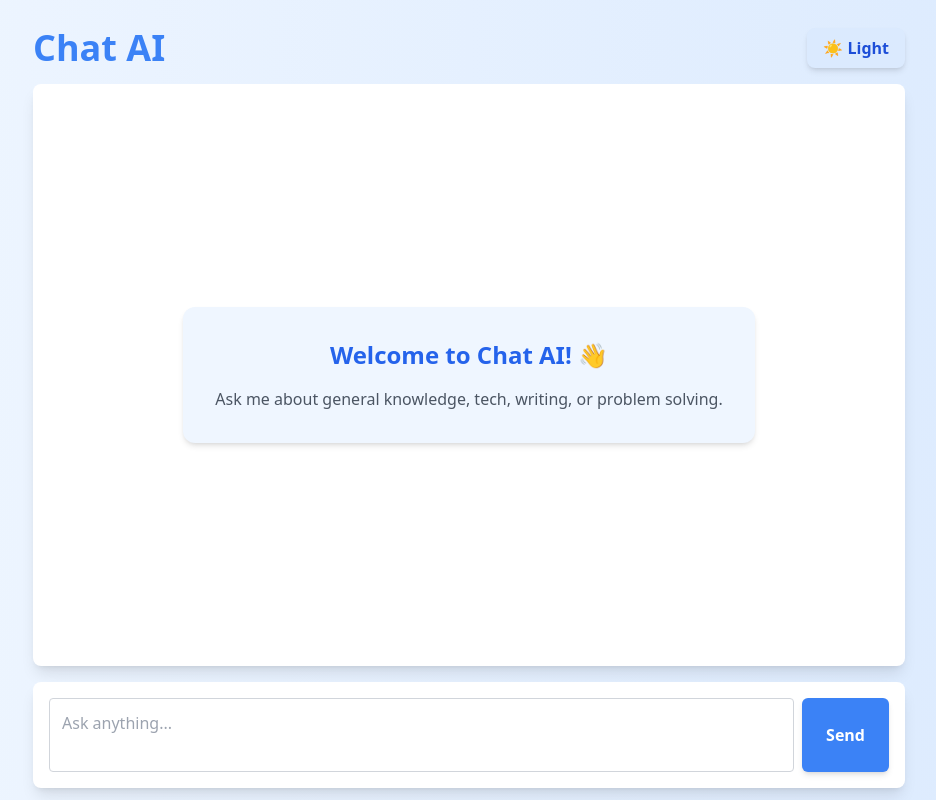
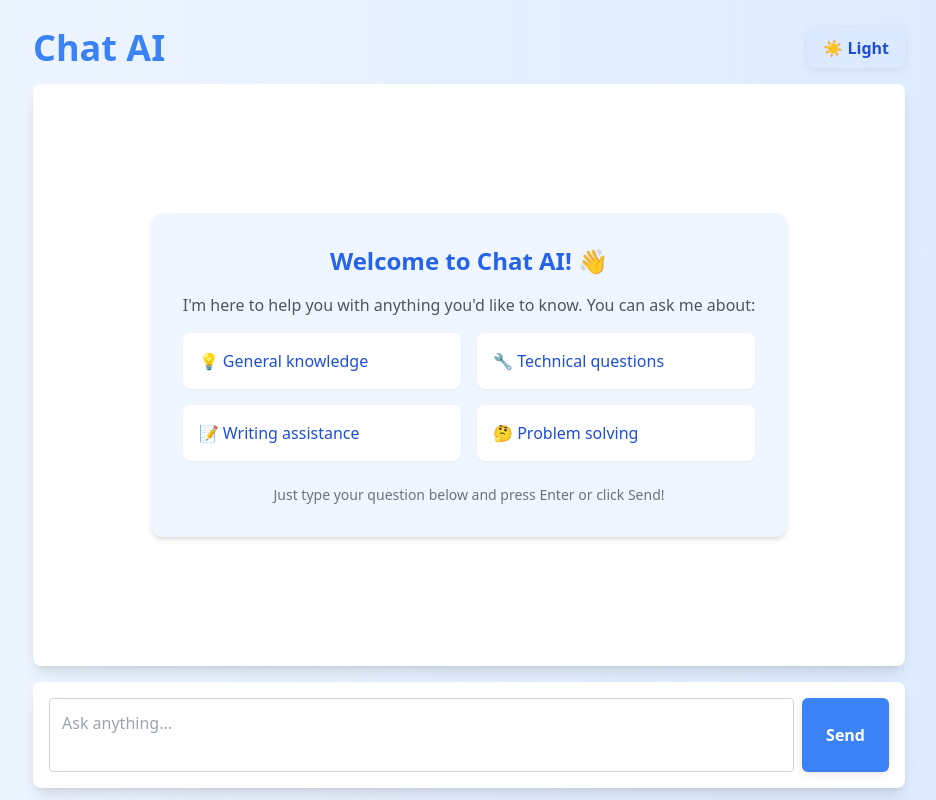
Before and after one commit to ANKVIT26/Chat_AI, a React (Vite) app: page / in a window 1280 px wide. Shown: the whole page, without its empty margins (171-1107 px from the left). Built offline with nearby package versions, Linux system fonts and the light colour scheme; the HTML template or start-up script is replaced by a standard one.

Commit message:
Update App.jsx

```diff
--- a/src/App.jsx
+++ b/src/App.jsx
@@ -6,17 +6,37 @@ import ReactMarkdown from "react-markdown";
 const API_BASE_URL = import.meta.env.VITE_API_BASE_URL || "http://localhost:3001";
 
 function App() {
+  // Dark mode state
   const [darkMode, setDarkMode] = useState(() => {
+    // Try to use system preference on first load
     if (window.matchMedia && window.matchMedia('(prefers-color-scheme: dark)').matches) {
       return true;
     }
     return false;
   });
-
+  // Gemini API helper for general questions only
+  async function callGemini(question) {
+    try {
+      const response = await axios({
+        url: `https://generativelanguage.googleapis.com/v1beta/models/gemini-2.0-flash:generateContent?key=${
+          import.meta.env.VITE_API_GENERATIVE_LANGUAGE_CLIENT
+        }`,
+        method: "post",
+        data: {
+          contents: [{ parts: [{ text: question }] }],
+        },
+      });
+      return response.data.candidates[0].content.parts[0].text;
+    } catch (error) {
+      console.log(error);
+      return "Sorry - Something went wrong. Please try again!";
+    }
+  }
   const [chatHistory, setChatHistory] = useState([]);
   const [question, setQuestion] = useState("");
   const [answer, setAnswer] = useState("");
   const [generatingAnswer, setGeneratingAnswer] = useState(false);
+
   const chatContainerRef = useRef(null);
 
   useEffect(() => {
@@ -25,71 +45,95 @@ function App() {
     }
   }, [chatHistory, generatingAnswer]);
 
-  async function callBackend(question) {
-    try {
-      const response = await axios.post(`${API_BASE_URL}/chat`, { message: question });
-      return response.data.reply;
-    } catch (error) {
-      console.error("Backend error:", error);
-      return "Sorry - Something went wrong. Please try again!";
-    }
-  }
-
   async function generateAnswer(e) {
     e.preventDefault();
     if (!question.trim()) return;
 
     setGeneratingAnswer(true);
     const currentQuestion = question;
-    setQuestion("");
+    setQuestion(""); // Clear input immediately after sending
 
+    // Add user question to chat history
     setChatHistory(prev => [...prev, { type: 'question', content: currentQuestion }]);
 
+    // Simple intent detection
+    const lower = currentQuestion.toLowerCase();
+    const isWeather = /(weather|update|forecast|temperature|rain|snow|storm|climate|alert|alerts|wind)/i.test(lower);
+    const isNews = /(news|headline|headlines|article|articles|update|updates|breaking)/i.test(lower);
+
     try {
-      const aiResponse = await callBackend(currentQuestion);
+      let aiResponse;
+      if (isWeather || isNews) {
+        // Use backend for weather/news
+        const response = await axios.post(`${API_BASE_URL}/chat`, { message: currentQuestion });
+        aiResponse = response.data.reply;
+      } else {
+        // Use Gemini API directly for general questions
+        aiResponse = await callGemini(currentQuestion);
+      }
       setChatHistory(prev => [...prev, { type: 'answer', content: aiResponse }]);
       setAnswer(aiResponse);
     } catch (error) {
-      console.log(error);
+      console.error("Error:", error.response?.data || error.message);
       setAnswer("Sorry - Something went wrong. Please try again!");
     }
-
     setGeneratingAnswer(false);
   }
 
   return (
     <div className={`fixed inset-0 transition-colors duration-500 ${darkMode ? 'bg-gradient-to-br from-gray-900 via-gray-800 to-gray-900' : 'bg-gradient-to-r from-blue-50 to-blue-100'}`}>
       <div className="h-full max-w-4xl mx-auto flex flex-col p-3">
+        {/* Fixed Header */}
         <header className="flex items-center justify-between py-4">
-          <a href="https://github.com/ANKVIT26/KNWOUT" target="_blank" rel="noopener noreferrer">
-            <h1 className={`text-4xl font-bold ${darkMode ? 'text-cyan-300 hover:text-cyan-400' : 'text-blue-500 hover:text-blue-600'}`}>Chat AI</h1>
+          <a href="https://github.com/ANKVIT26"
+             target="_blank"
+             rel="noopener noreferrer"
+             className="block">
+            <h1 className={`text-4xl font-bold transition-colors ${darkMode ? 'text-cyan-300 hover:text-cyan-400' : 'text-blue-500 hover:text-blue-600'}`}>Chat AI</h1>
           </a>
           <button
-            className={`ml-4 px-4 py-2 rounded-lg font-semibold shadow-md ${darkMode ? 'bg-gray-700 text-cyan-200 hover:bg-gray-600' : 'bg-blue-100 text-blue-700 hover:bg-blue-200'}`}
-            onClick={() => setDarkMode(d => !d)}
+            className={`ml-4 px-4 py-2 rounded-lg font-semibold shadow-md transition-all duration-200 focus:outline-none darkmode-toggle ${darkMode ? 'bg-gray-700 text-cyan-200 hover:bg-gray-600' : 'bg-blue-100 text-blue-700 hover:bg-blue-200'}`}
+            onClick={() => setDarkMode((d) => !d)}
             type="button"
+            aria-label="Toggle dark mode"
           >
             {darkMode ? '🌙 Dark' : '☀️ Light'}
           </button>
         </header>
 
-        <div ref={chatContainerRef} className={`flex-1 overflow-y-auto mb-4 rounded-lg shadow-lg p-4 ${darkMode ? 'bg-gray-800' : 'bg-white'}`}>
+        {/* Scrollable Chat Container - Updated className */}
+        <div
+          ref={chatContainerRef}
+          className={`flex-1 overflow-y-auto mb-4 rounded-lg shadow-lg p-4 hide-scrollbar transition-colors duration-500 ${darkMode ? 'bg-gray-800' : 'bg-white'}`}
+        >
           {chatHistory.length === 0 ? (
             <div className="h-full flex flex-col items-center justify-center text-center p-6">
               <div className={`rounded-xl p-8 max-w-2xl shadow-md ${darkMode ? 'bg-gray-900' : 'bg-blue-50'}`}>
                 <h2 className={`text-2xl font-bold mb-4 ${darkMode ? 'text-cyan-300' : 'text-blue-600'}`}>Welcome to Chat AI! 👋</h2>
-                <p className={`${darkMode ? 'text-gray-300' : 'text-gray-600'}`}>Ask me about general knowledge, tech, writing, or problem solving.</p>
+                <p className={`mb-4 ${darkMode ? 'text-gray-300' : 'text-gray-600'}`}>
+                  I'm here to help you with anything you'd like to know. You can ask me about:
+                </p>
+                <div className="grid grid-cols-1 md:grid-cols-2 gap-4 text-left">
+                  <div className={`p-4 rounded-lg shadow-sm transition-all duration-200 hover:scale-105 hover:shadow-lg cursor-pointer ${darkMode ? 'bg-gray-800 text-cyan-200 hover:bg-gray-700' : 'bg-white text-blue-700 hover:bg-blue-50'}`}> <span className="text-blue-500">💡</span> General knowledge </div>
+                  <div className={`p-4 rounded-lg shadow-sm transition-all duration-200 hover:scale-105 hover:shadow-lg cursor-pointer ${darkMode ? 'bg-gray-800 text-cyan-200 hover:bg-gray-700' : 'bg-white text-blue-700 hover:bg-blue-50'}`}> <span className="text-blue-500">🔧</span> Technical questions </div>
+                  <div className={`p-4 rounded-lg shadow-sm transition-all duration-200 hover:scale-105 hover:shadow-lg cursor-pointer ${darkMode ? 'bg-gray-800 text-cyan-200 hover:bg-gray-700' : 'bg-white text-blue-700 hover:bg-blue-50'}`}> <span className="text-blue-500">📝</span> Writing assistance </div>
+                  <div className={`p-4 rounded-lg shadow-sm transition-all duration-200 hover:scale-105 hover:shadow-lg cursor-pointer ${darkMode ? 'bg-gray-800 text-cyan-200 hover:bg-gray-700' : 'bg-white text-blue-700 hover:bg-blue-50'}`}> <span className="text-blue-500">🤔</span> Problem solving </div>
+                </div>
+                <p className={`mt-6 text-sm ${darkMode ? 'text-gray-400' : 'text-gray-500'}`}>
+                  Just type your question below and press Enter or click Send!
+                </p>
               </div>
             </div>
           ) : (
             <>
               {chatHistory.map((chat, index) => (
                 <div key={index} className={`mb-4 ${chat.type === 'question' ? 'text-right' : 'text-left'}`}>
-                  <div className={`inline-block max-w-[80%] p-3 rounded-lg ${chat.type === 'question'
-                    ? darkMode ? 'bg-cyan-700 text-white rounded-br-none' : 'bg-blue-500 text-white rounded-br-none'
-                    : darkMode ? 'bg-gray-700 text-cyan-100 rounded-bl-none' : 'bg-gray-100 text-gray-800 rounded-bl-none'
+                  <div className={`inline-block max-w-[80%] p-3 rounded-lg overflow-auto hide-scrollbar transition-all duration-200 ${
+                    chat.type === 'question'
+                      ? darkMode ? 'bg-cyan-700 text-white rounded-br-none hover:bg-cyan-800' : 'bg-blue-500 text-white rounded-br-none hover:bg-blue-600'
+                      : darkMode ? 'bg-gray-700 text-cyan-100 rounded-bl-none hover:bg-gray-600' : 'bg-gray-100 text-gray-800 rounded-bl-none hover:bg-gray-200'
                   }`}>
-                    <ReactMarkdown>{chat.content}</ReactMarkdown>
+                    <ReactMarkdown className="overflow-auto hide-scrollbar">{chat.content}</ReactMarkdown>
                   </div>
                 </div>
               ))}
@@ -104,11 +148,12 @@ function App() {
           )}
         </div>
 
-        <form onSubmit={generateAnswer} className={`rounded-lg shadow-lg p-4 ${darkMode ? 'bg-gray-900' : 'bg-white'}`}>
+        {/* Fixed Input Form */}
+        <form onSubmit={generateAnswer} className={`rounded-lg shadow-lg p-4 transition-colors duration-500 ${darkMode ? 'bg-gray-900' : 'bg-white'}`}>
           <div className="flex gap-2">
             <textarea
               required
-              className={`flex-1 border rounded p-3 resize-none ${darkMode ? 'bg-gray-800 border-gray-700 text-cyan-100 placeholder-gray-400' : 'border-gray-300'}`}
+              className={`flex-1 border rounded p-3 focus:ring-2 resize-none transition-colors duration-200 ${darkMode ? 'bg-gray-800 border-gray-700 text-cyan-100 focus:border-cyan-400 focus:ring-cyan-400 placeholder-gray-400' : 'border-gray-300 focus:border-blue-400 focus:ring-blue-400'}`}
               value={question}
               onChange={(e) => setQuestion(e.target.value)}
               placeholder="Ask anything..."
@@ -122,7 +167,7 @@ function App() {
             ></textarea>
             <button
               type="submit"
-              className={`px-6 py-2 font-semibold rounded-md shadow-md ${darkMode ? 'bg-cyan-700 text-white' : 'bg-blue-500 text-white'} ${generatingAnswer ? 'opacity-50 cursor-not-allowed' : ''}`}
+              className={`px-6 py-2 font-semibold rounded-md shadow-md transition-all duration-200 transform hover:scale-105 focus:outline-none send-btn ${darkMode ? 'bg-cyan-700 text-white hover:bg-cyan-800' : 'bg-blue-500 text-white hover:bg-blue-600'} ${generatingAnswer ? 'opacity-50 cursor-not-allowed' : ''}`}
               disabled={generatingAnswer}
             >
               Send
```
